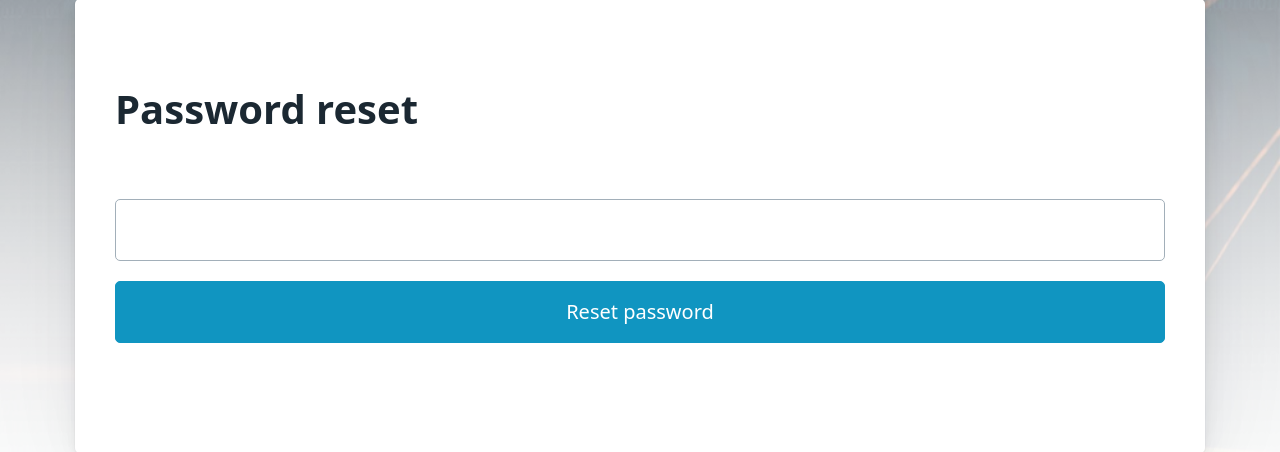
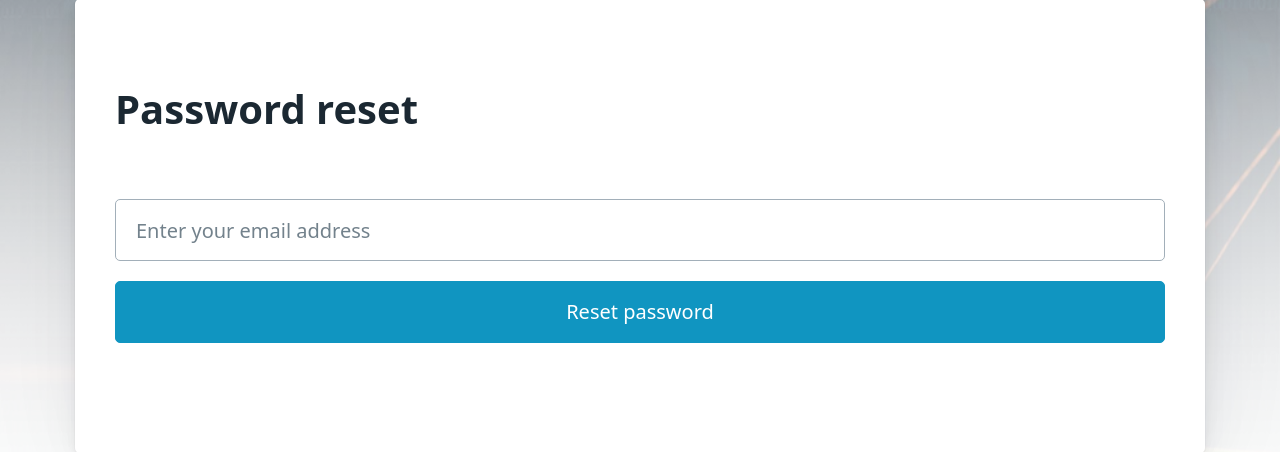
Before and after one commit to gisora/ptu8-django-blog, a Django app: page /accounts/password_reset/ in a window 1280 px wide. Shown: the part 241-693 px from the top of the page. Run offline with Django 4.2, Linux system fonts and the light colour scheme; some libraries are stand-ins or nearby versions.

Commit message:
pridetas input placeholderis

```diff
--- a/ptu8_blog/user_profile/templates/registration/password_reset_form.html
+++ b/ptu8_blog/user_profile/templates/registration/password_reset_form.html
@@ -13,9 +13,9 @@
         <form id="passreset-form" method="post" action="{% url 'password_reset' %}">
             {% csrf_token %}
             {% if form.errors %}
-                <input type="email" name="email" autocomplete="email" maxlength="254" required="" id="id_email" aria-invalid="true">
+                <input type="email" name="email" autocomplete="email" maxlength="254" required="" id="id_email" placeholder="Enter your email address" aria-invalid="true">
             {% else %}
-                <input type="email" name="email" autocomplete="email" maxlength="254" required="" id="id_email">
+                <input type="email" name="email" autocomplete="email" maxlength="254" required="" placeholder="Enter your email address" id="id_email">
             {% endif %}
             <button type="submit">Reset password</button>
         </form>
```
